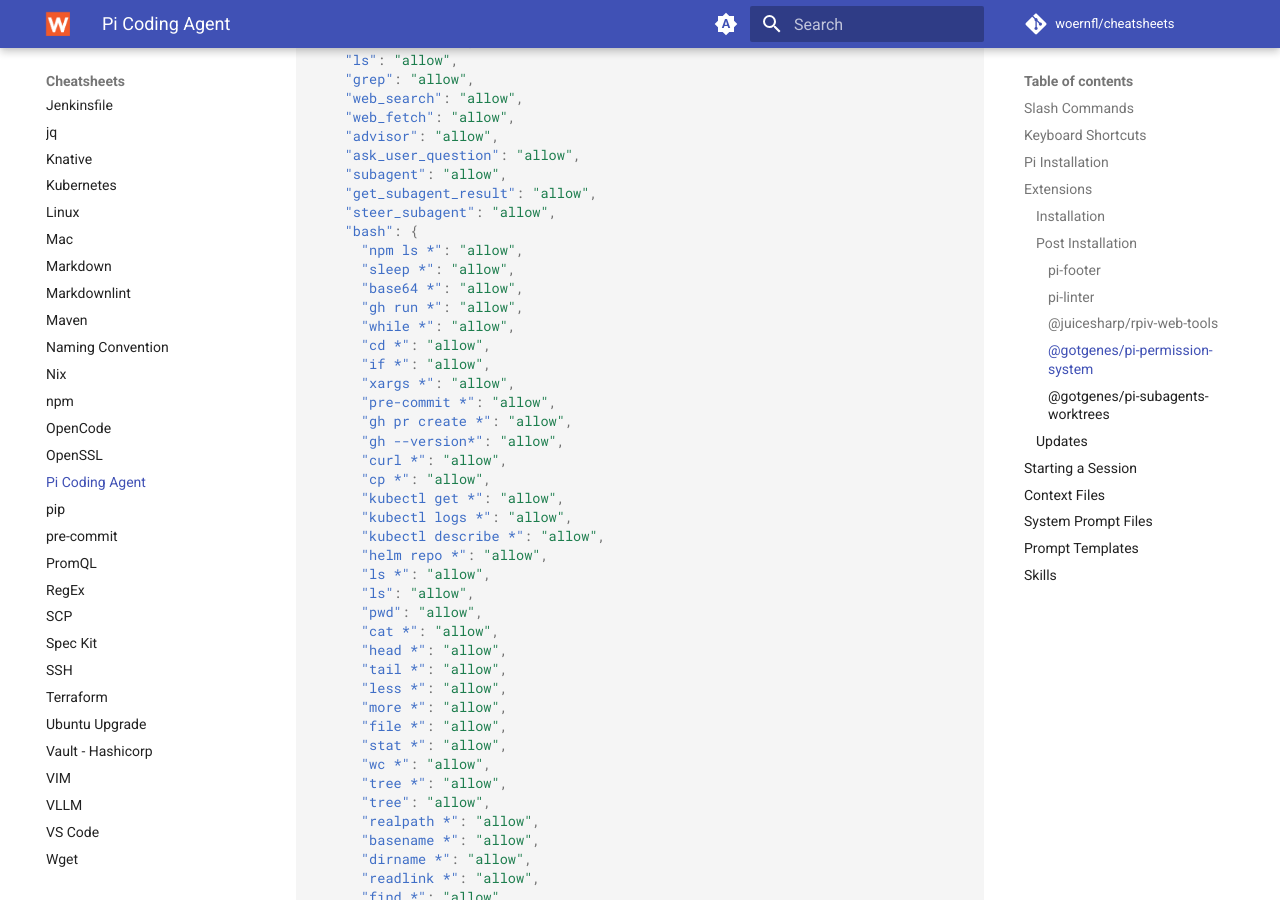
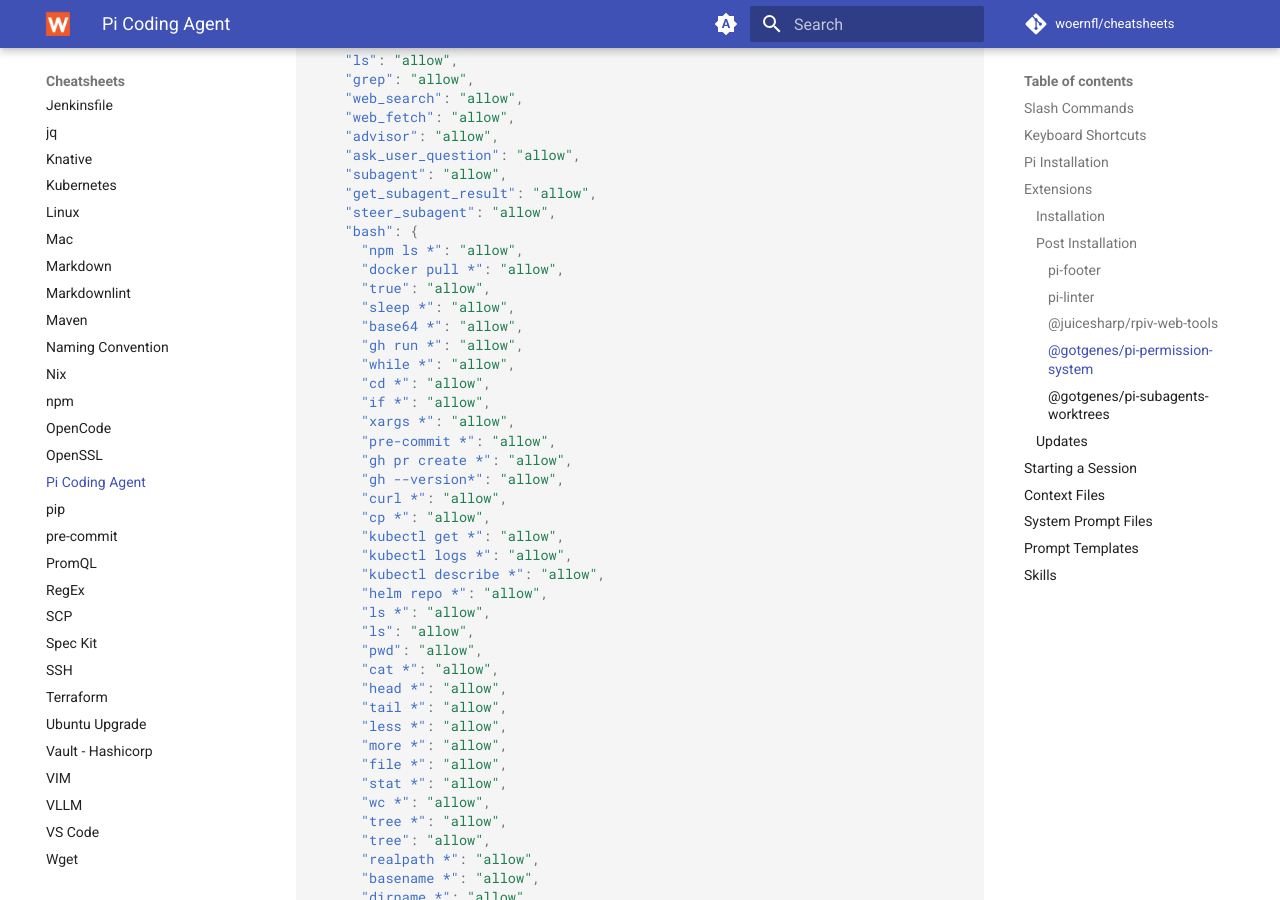
Before and after one commit to woernfl/cheatsheets, an MkDocs documentation site: the page built from docs/pi.md, in a window 1280 px wide and 900 px high, scrolled down 5361 px. Built offline with MkDocs 1.6.1 and Material for MkDocs 9.7.7, drawn with Linux system fonts in a browser that asks for light colours; comment, search, counter and statistics services are not loaded.

Commit message:
Update permissions in pi.md for bash commands (#441)
Added permissions for 'docker pull' and 'true' commands.

```diff
--- a/docs/pi.md
+++ b/docs/pi.md
@@ -246,6 +246,8 @@ File to modify: `~/.pi/agent/extensions/pi-permission-system/config.json`:
     "steer_subagent": "allow",
     "bash": {
       "npm ls *": "allow",
+      "docker pull *": "allow",
+      "true": "allow",
       "sleep *": "allow",
       "base64 *": "allow",
       "gh run *": "allow",
```
